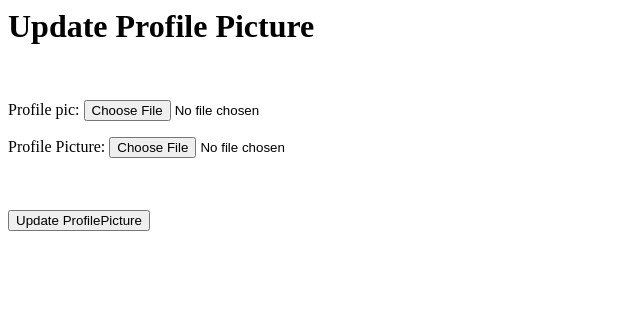
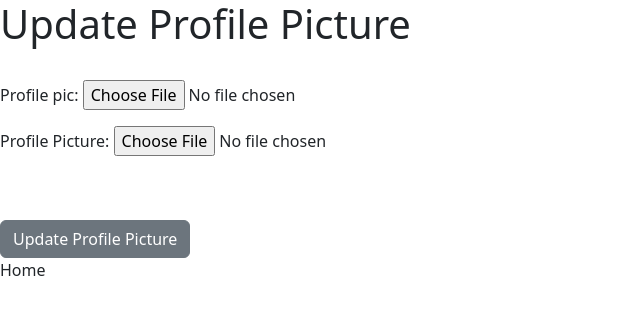
Before and after one commit to charleswittemann23/game-rentals, a Django app: template home/templates/home/update_user.html in a window 1280 px wide. Shown: the top 315 px of the page, without its empty margins (0-640 px from the left). Run offline with Django 4.2, Linux system fonts and the light colour scheme; the template is opened without the code that fills it: values that come from a table or form of the project are taken from there, others are empty; some libraries are stand-ins or nearby versions.

Commit message:
update profile pic form works

```diff
--- a/home/templates/home/update_user.html
+++ b/home/templates/home/update_user.html
@@ -1,3 +1,6 @@
+{% load static %}
+{% load bootstrap5 %}
+{% bootstrap_css %}
 {% block content%}
 
 <div class="col-md-6 offset col-md-3">
@@ -8,7 +11,9 @@
         {{profile_form.as_p}}
 
         <br/><br/>
-        <button type="submit" class="btn btn-secondary">Update ProfilePicture</button>
+        <button type="submit" class="btn btn-secondary">Update Profile Picture</button>
+
+            <a class="nav-link active" href="{% url 'home:index' %}">Home</a>
 
     </form>
 </div>
--- a/home/views.py
+++ b/home/views.py
@@ -2,6 +2,7 @@ from django.shortcuts import render, redirect
 from django.contrib.auth.decorators import login_required
 from .models import UserProfile
 from .forms import ProfilePicForm
+from django.urls import reverse
 
 @login_required
 def index(request):
@@ -34,5 +35,5 @@ def update_user(request):
         profile_form= ProfilePicForm(request.POST or None, request.FILES or None, instance=profile_user)
         if profile_form.is_valid():
             profile_form.save()
-            return redirect('home:index')
+            return redirect(reverse('home:index'))
         return render(request, 'home/update_user.html' ,{'profile_form': profile_form})
```
